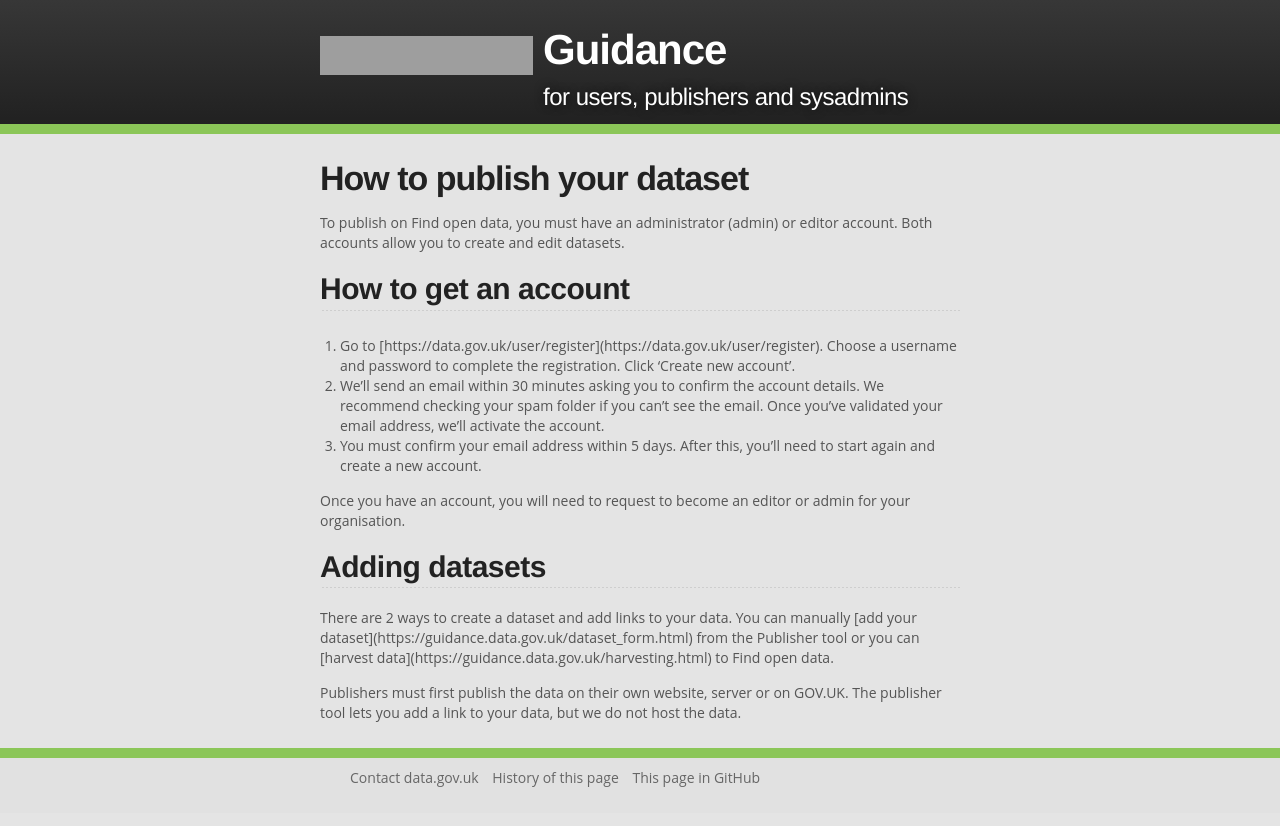
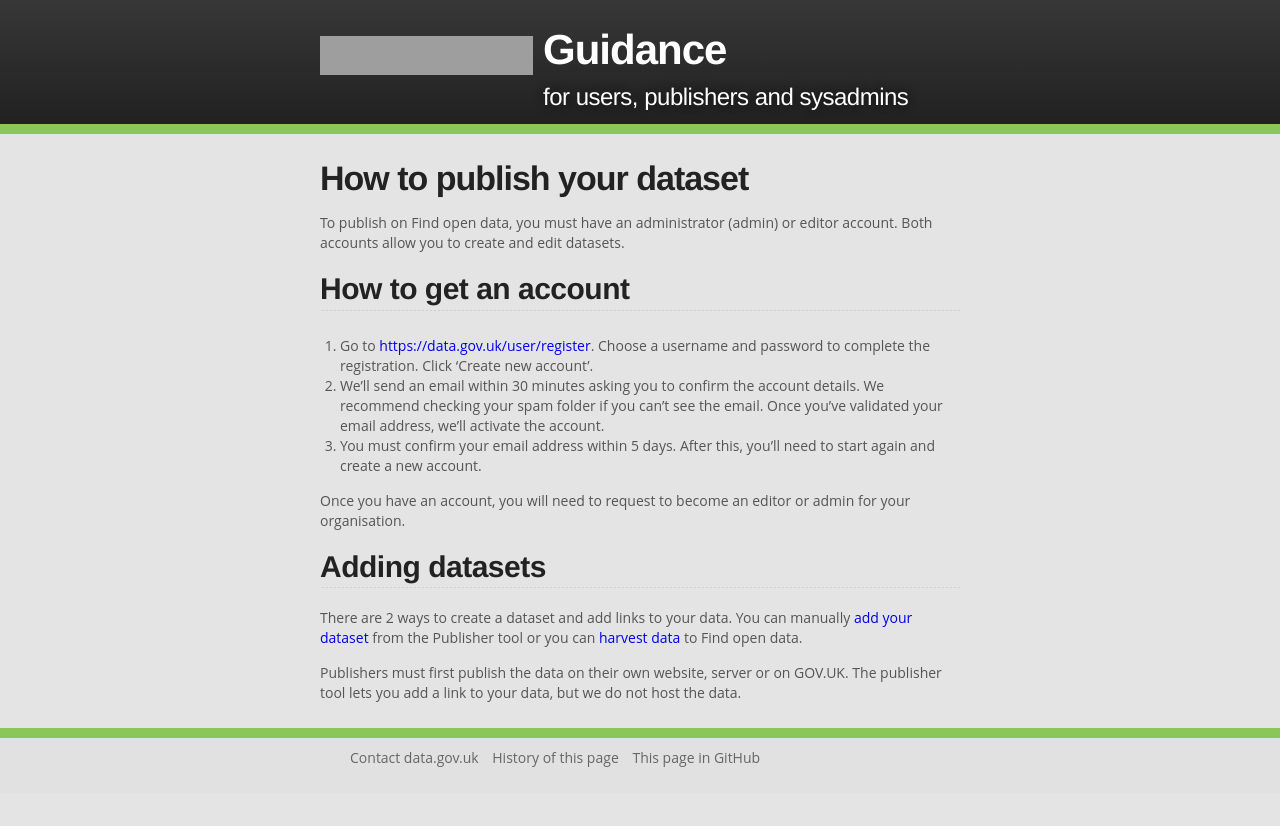
Before and after one commit to datagovuk/guidance, a Jekyll site: the page built from publishing_on_data_gov_uk_overview.md, in a window 1280 px wide. Shown: the top 826 px of the page. Built offline with Jekyll 4.4.1, drawn with Linux system fonts in a browser that asks for light colours; comment, search, counter and statistics services are not loaded; some of the changed lines change nothing that is shown; grey boxes are pictures that could not be loaded.

Commit message:
Change to using raw html in this file.

```diff
--- a/publishing_on_data_gov_uk_overview.md
+++ b/publishing_on_data_gov_uk_overview.md
@@ -9,7 +9,7 @@ To publish on Find open data, you must have an administrator (admin) or editor a
 <h2 class="heading-large">How to get an account</h2>
 <p>
 <ol type="1">
-  <li>Go to [https://data.gov.uk/user/register](https://data.gov.uk/user/register). Choose a username and password to complete the registration. Click ‘Create new account’.
+  <li>Go to <a href="https://data.gov.uk/user/register">https://data.gov.uk/user/register</a>. Choose a username and password to complete the registration. Click ‘Create new account’.
 </li>
   <li>We’ll send an email within 30 minutes asking you to confirm the account details. We recommend checking your spam folder if you can’t see the email. Once you’ve validated your email address, we’ll activate the account.
 </li>
@@ -22,7 +22,7 @@ Once you have an account, you will need to request to become an editor or admin
 </p>
  <h2 class="heading-large">Adding datasets</h2>
  <p>
-  There are 2 ways to create a dataset and add links to your data. You can manually [add your dataset](https://guidance.data.gov.uk/dataset_form.html) from the Publisher tool or you can [harvest data](https://guidance.data.gov.uk/harvesting.html) to Find open data.
+  There are 2 ways to create a dataset and add links to your data. You can manually <a href="https://guidance.data.gov.uk/dataset_form.html">add your dataset</a> from the Publisher tool or you can <a href="https://guidance.data.gov.uk/harvesting.html">harvest data</a> to Find open data.
   </p>
   <p>
     Publishers must first publish the data on their own website, server or on GOV.UK. The publisher tool lets you add a link      to your data, but we do not host the data.</p>
```
